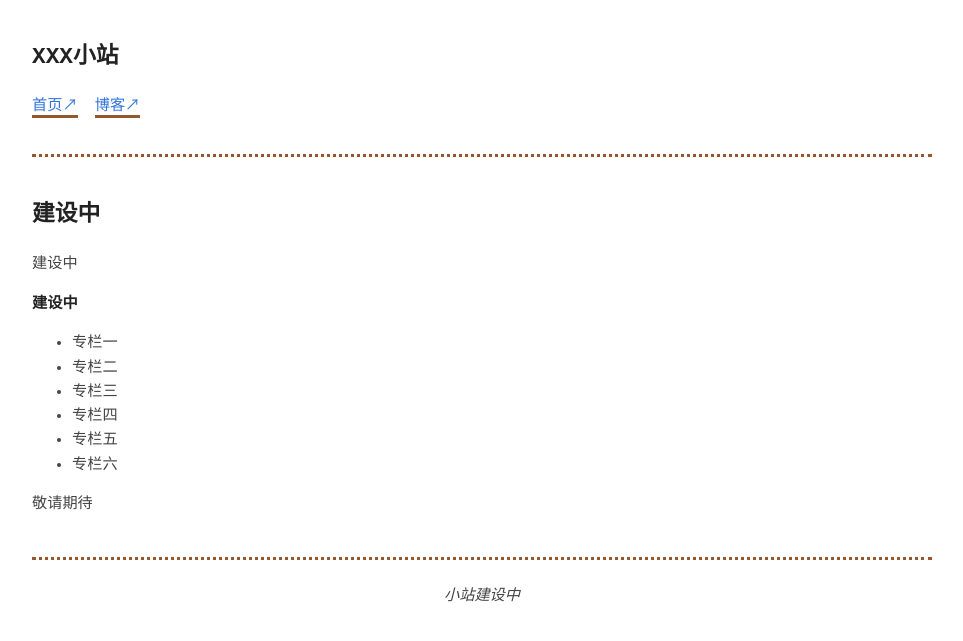
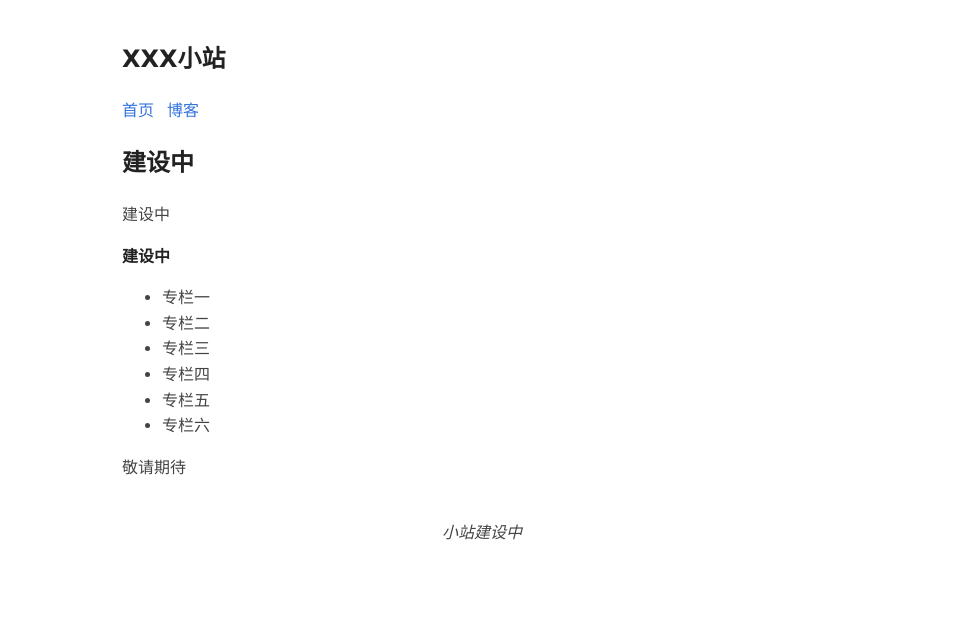
Before and after one commit to samshichuang/samshichuang.github.io, a Jekyll site: the page built from index.md, in a window 1280 px wide. Shown: the top 641 px of the page, without its empty margins (158-1121 px from the left). Built offline with Jekyll 4.4.1, drawn with Linux system fonts in a browser that asks for light colours.

Commit message:
Update style.css

```diff
--- a/assets/style.css
+++ b/assets/style.css
@@ -1,11 +1,8 @@
-@import url('https://fonts.googleapis.com/css2?family=Fira+Code:wght@100;200;300;400;500;600;700;800;900&display=swap');
-
   :root {
-    --width: 900px;
-    --font-main: 'Noto Sans Simplified Chinese', monospace;
-    --font-secondary: 'Noto Sans Simplified Chinese', monospace;
-    --font-scale: .95em;
-    --main-color: #96572D; /* Darker café au lait */
+      --width: 720px;
+      --font-main: Verdana, sans-serif;
+      --font-secondary: Verdana, sans-serif;
+      --font-scale: 1em;
       --background-color: #fff;
       --heading-color: #222;
       --text-color: #444;
@@ -18,7 +15,6 @@
 
   @media (prefers-color-scheme: dark) {
       :root {
-        --main-color: #B89470; /* Lighter mocha */
           --background-color: #01242e;
           --heading-color: #eee;
           --text-color: #ddd;
@@ -44,48 +40,38 @@ body {
       color: var(--text-color);
   }
 
-h1,
-h2,
-h3,
-h4,
-h5,
-h6 {
+  h1, h2, h3, h4, h5, h6 {
       font-family: var(--font-main);
       color: var(--heading-color);
   }
 
   a {
       color: var(--link-color);
-    font-family: var(--font-main);
       cursor: pointer;
       text-decoration: none;
-    border-bottom: 3px solid var(--main-color);
   }
 
   a:hover {
-    background-color: var(--main-color);
-    color: white;
-    text-decoration: none;
-}
-
-header {
-    margin-bottom: 40px;
-    padding-bottom: 20px;
-    border-bottom: 3px dotted #232333;
+      text-decoration: underline;
   }
 
   nav a {
       margin-right: 8px;
   }
 
-strong,
-b {
+  strong, b {
       color: var(--heading-color);
   }
 
   button {
       margin: 0;
       cursor: pointer;
+  }
+
+  time {
+   	font-family: monospace;
+    	font-style: normal;
+    	font-size: 15px;
   }
 
   main {
@@ -120,19 +106,9 @@ blockquote {
       font-style: italic;
   }
 
-header {
-  border-bottom: 3px dotted var(--main-color);
-}
-
   footer {
-    margin-top: 40px;
-    border-top: 3px dotted var(--main-color);
       padding: 25px 0;
       text-align: center;
-}
-
-footer > span:has(a[href="https://bearblog.dev"]) {
-    display: none;
   }
 
   .title:hover {
@@ -147,8 +123,7 @@ footer > span:has(a[href="https://bearblog.dev"]) {
       width: auto !important;
   }
 
-.highlight,
-.code {
+  .highlight, .code {
       padding: 1px 15px;
       background-color: var(--code-background-color);
       color: var(--code-color);
@@ -166,79 +141,12 @@ ul.blog-posts {
 
   ul.blog-posts li {
       display: flex;
-    margin-bottom: 10px;
-}
-
-i time {
-    font-style: normal;
-    opacity: 0.7;
   }
 
   ul.blog-posts li span {
       flex: 0 0 130px;
   }
 
-
   ul.blog-posts li a:visited {
       color: var(--visited-color);
   }
-
-table {
-    border-spacing: 0;
-}
-
-th,
-td {
-    padding: 6px 13px;
-    font-size: 1em;
-}
-
-/* external link marker */
-a[href^="http"]:where(:not([href*="knhash.in/"])):not(:has(img))::after {
-    content: "↗"
-}
-
-/* Form elements */
-input, button, textarea, select {
-  margin: 0;
-  padding: 0;
-  box-sizing: border-box;
-  font: inherit;
-}
-legend {
-  margin: 20px 0;
-  font-weight: bold;
-}
-label {
-  display: block;
-  font-weight: bold;
-}
-input,
-textarea {
-  margin: 0 0 10px;
-  padding: 5px 10px;
-  color: var(--text-color);
-  background: var(--accent-color);
-  border: 2px solid var(--link-color);
-  border-radius: 5px;
-}
-input {
-  width: 55%;
-}
-textarea {
-  width: 95%;
-}
-input[type=button], input[type=submit], input[type=reset] {
-  margin: 0 0 20px;
-  padding: 7px;
-  font-family: var(--font-secondary);
-  font-weight: bold;
-  color: var(--background-color);
-  background: var(--link-color);
-  border-radius: 5px;
-  cursor: pointer;
-}
-::placeholder {
-  color: var(--text-color);
-  opacity: 0.7;
-}
```
Lines whose indentation alone changed are shown as unchanged.
